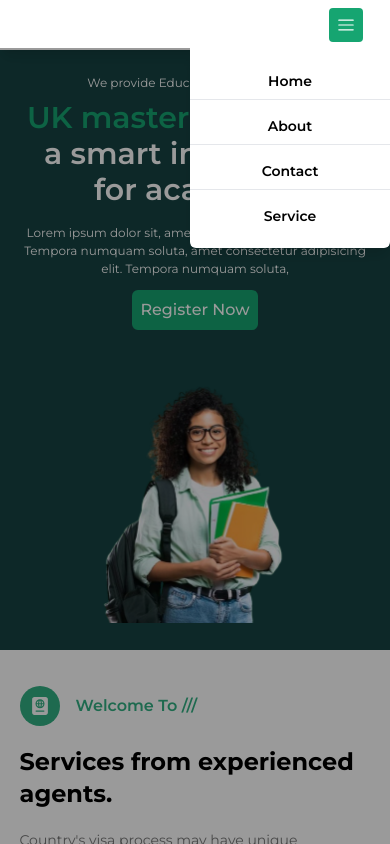
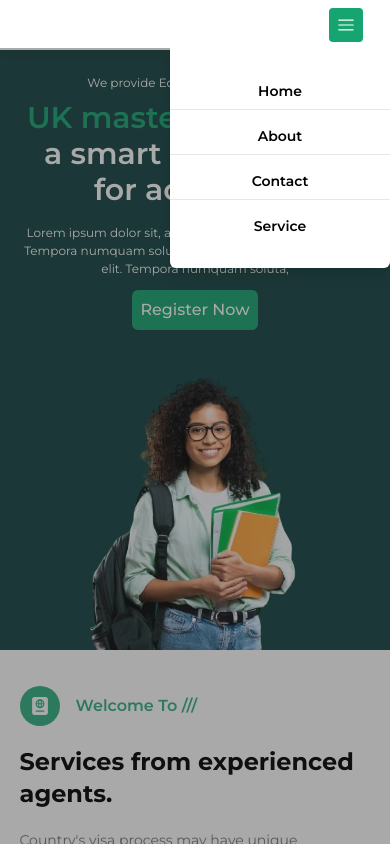
Before and after one commit to Conqueror102/ukMasterClassProject, a React (Vite) app: page / in a window 390 px wide. Both pictures are taken after a click on the element 346 px from the left and 25 px from the top of the page. Shown: the top 844 px of the page. Built offline with nearby package versions, Linux system fonts and the light colour scheme.

Commit message:
hero-alignment

```diff
--- a/src/page/landing.jsx
+++ b/src/page/landing.jsx
@@ -35,7 +35,7 @@ return (
         {/* text side  */}
         <Padding>
           <div className="w-full flex h-full   items-center max-sm:flex-col max-sm:text-center ">
-            <div className="w-1/2  text-white max-sm:w-full max-sm:  ">
+            <div className="w-1/2  text-white max-sm:w-full max-sm:h-1/2  ">
               <p className="pb-4 max-sm:pb-2 max-sm:text-[12px]">
                 We provide Educational Oppotunity
               </p>
@@ -61,11 +61,11 @@ return (
             </div>
 
             {/* image side  */}
-            <div className="w-1/2 h-full max-sm:w-full max-sm:mt-4">
-              <div className="  flex items-center justify-center  h-full   max-sm:w-full max-sm:float-none ">
+            <div className="w-1/2 h-full max-sm:h-1/2 max-sm:w-full ">
+              <div className="  flex items-center justify-center  h-full max-sm:h-full  max-sm:w-full max-sm:float-none ">
                 <img
                   src={girl}
-                  className=" h-full  max-sm:h-[250px]"
+                  className=" h-full  max-sm:h-full"
                   alt=""
                 />
               </div>
--- a/src/static/Header.jsx
+++ b/src/static/Header.jsx
@@ -1,4 +1,3 @@
-
 import { RxHamburgerMenu } from "react-icons/rx";
 import Button from "../component/buttom";
 import Padding from "../layout/Padding";
@@ -6,7 +5,7 @@ import { useState } from "react";
 
 const Header = ({homeScroll, aboutScroll,serviceScroll,contactScroll, enroll }) => {
 
-  const [state, setState] = useState()
+  const [state, setState] = useState(false)
 
   const handleState = ()=>{
     setState(!state)
@@ -25,8 +24,8 @@ const Header = ({homeScroll, aboutScroll,serviceScroll,contactScroll, enroll })
 
           {/* nav */}
         {state && (
-          <div onClick={handleStateClose} className={`max-sm:w-full  max-sm:h-screen max-sm:bg-[#00000065] max-sm:absolute max-sm:top-12  max-sm:right-0 mobil-nav `}>
-              <nav className="max-sm:flex max-sm:float-right items-center w-74 gap-10  max-sm:text-center max-sm:top-12 max-sm:w-50   max-sm:h-[200px] max-sm:rounded-b-md max-sm:bg-white max-sm:shadow-lg">
+          <div onClick={handleStateClose} className={`max-sm:w-full  max-sm:h-screen max-sm:bg-[#27272765] max-sm:absolute max-sm:top-12  max-sm:right-0 mobil-nav `}>
+              <nav className=" transition-all duration-700 ease-in-out max-sm:flex max-sm:float-right items-center w-74 gap-10  max-sm:text-center max-sm:top-20 max-sm:w-55   max-sm:h-[220px] max-sm:rounded-b-md max-sm:bg-white max-sm:shadow-lg">
             <ul className="flex gap-2  justify-between w-full font-semibold cursor-pointer  max-sm:flex-col">
               <li className="max-sm:w-full max-sm:p-2 max-sm:border-b max-sm:border-gray-200  max-sm:hover:bg-[#16a571]" onClick={homeScroll}>Home</li>
               <li className="max-sm:w-full max-sm:p-2 max-sm:border-b max-sm:border-gray-200 max-sm:hover:bg-[#16a571]" onClick={aboutScroll}>About</li>
```
